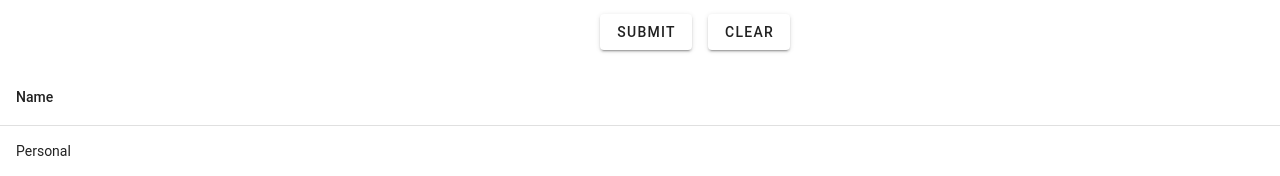
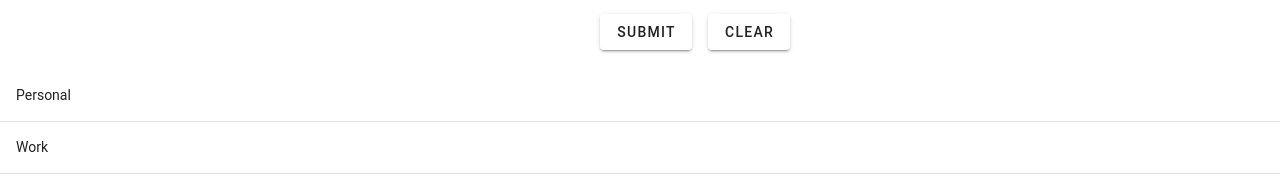
Before and after one commit to marinelakal/To-do-App, a Vue app: page /categories in a window 1280 px wide. Shown: the part 308-484 px from the top of the page. Built offline with nearby package versions, Linux system fonts and the light colour scheme.

Commit message:
Create TheCategoryApp.vue as a parent of categories components

```diff
--- a/src/components/Categories/TheCategory.vue
+++ b/src/components/Categories/TheCategory.vue
@@ -23,15 +23,15 @@
         </v-form>
     </v-sheet>
 
-    <the-category-table></the-category-table>
+    <!--<the-category-table></the-category-table>-->
 
 
 </template>
 
 <script>
-    import TheCategoryTable from './TheCategoryTable.vue'
+    //import TheCategoryTable from './TheCategoryTable.vue'
     export default {
-    components: { TheCategoryTable },
+    //components: { TheCategoryTable },
     methods: {
       reset() {
         this.$refs.form.reset()
--- /dev/null
+++ b/src/components/Categories/TheCategoryApp.vue
@@ -0,0 +1,13 @@
+<template>
+    <the-category></the-category>
+    <the-category-table></the-category-table>
+</template>
+
+<script>
+    import TheCategory from './TheCategory.vue';
+    import TheCategoryTable from './TheCategoryTable.vue';
+
+    export default {
+        components: {TheCategory , TheCategoryTable}
+    }
+</script>
--- a/src/components/Categories/TheCategoryTable.vue
+++ b/src/components/Categories/TheCategoryTable.vue
@@ -2,9 +2,7 @@
     <v-table height="300px">
     <thead>
       <tr>
-        <th class="text-left">
-          Name
-        </th>
+
 
       </tr>
     </thead>
--- a/src/main.js
+++ b/src/main.js
@@ -6,7 +6,7 @@ import { createRouter, createWebHistory } from 'vue-router';
 
 import TheTaskApp from './components/Tasks/TheTaskApp.vue'
 
-import TheCategory from './components/Categories/TheCategory.vue' ;
+import TheCategory from './components/Categories/TheCategoryApp.vue' ;
 
 import { createPinia } from 'pinia'
 
```
